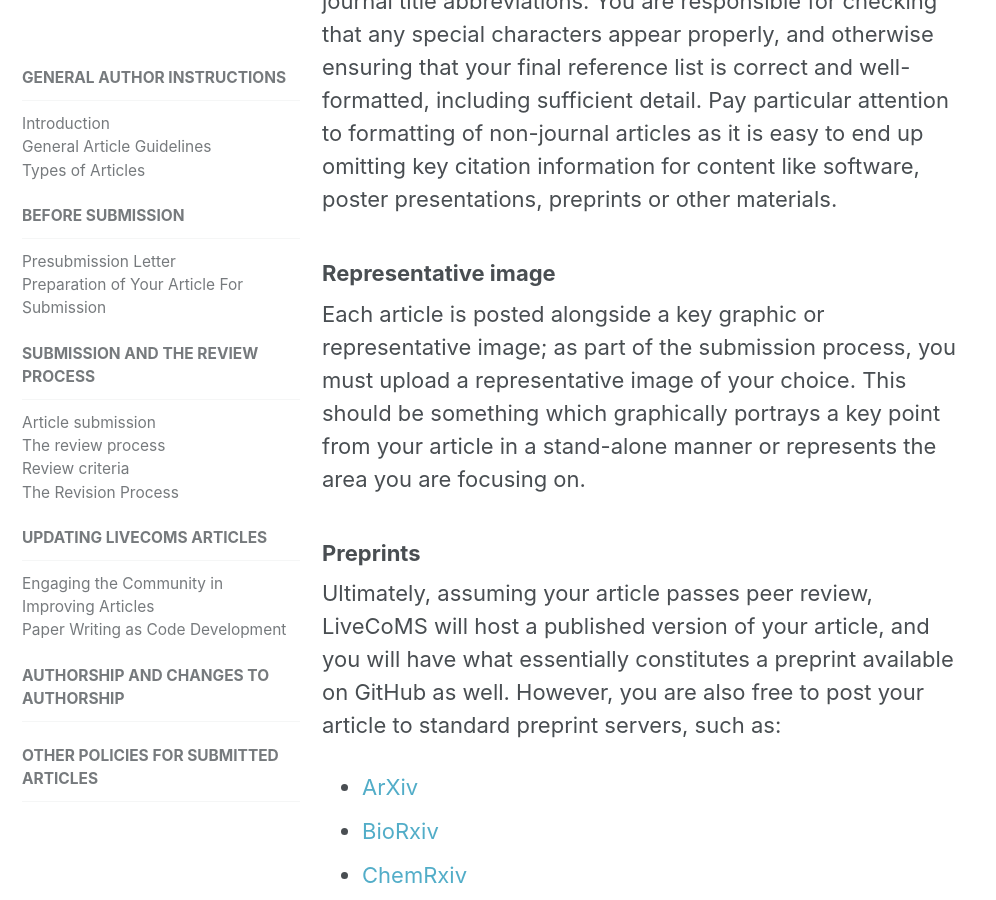
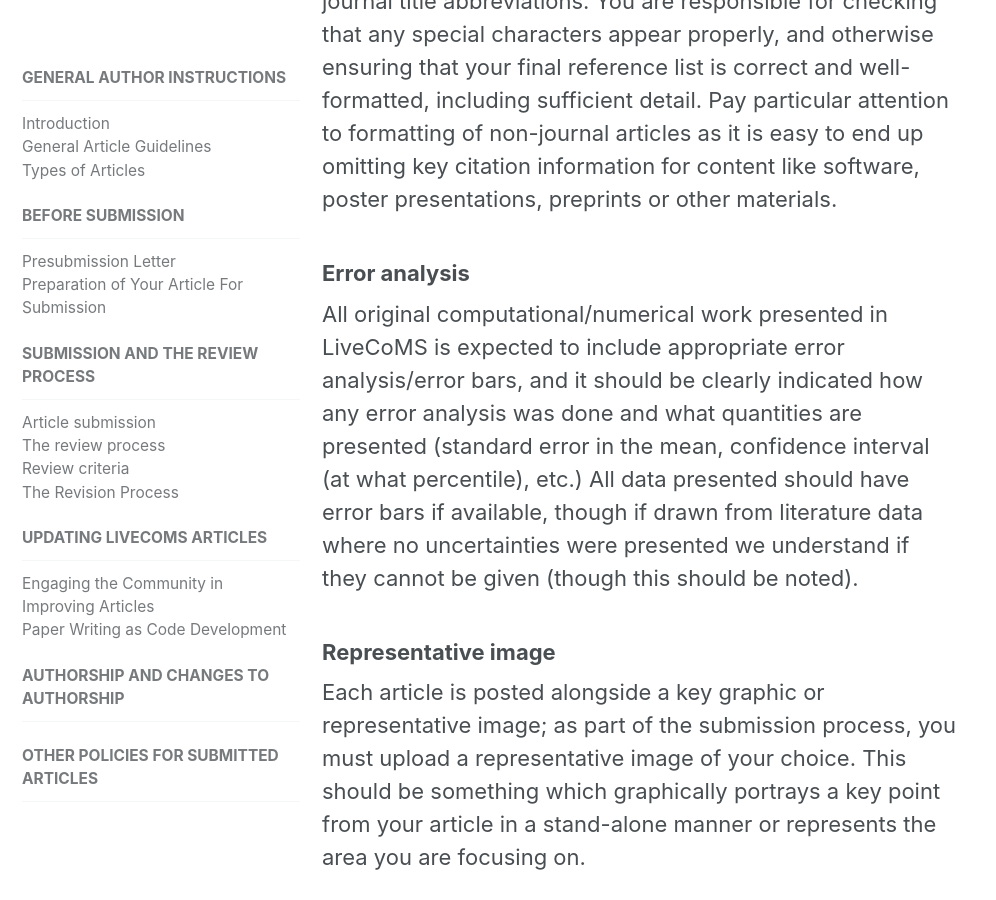
Before and after one commit to livecomsjournal/livecomsjournal.github.io, a Jekyll site: the page built from _author_instructions/01_policies.md, in a window 1280 px wide and 900 px high, scrolled down 5819 px. Shown: the whole window, without its empty margins (0-996 px from the left). Built offline with Jekyll 4.4.1, drawn with Linux system fonts in a browser that asks for light colours.

Commit message:
Error analysis discussion

```diff
--- a/_author_instructions/01_policies.md
+++ b/_author_instructions/01_policies.md
@@ -102,6 +102,11 @@ Our templates provide a bibliography style file (`.bst`) and use the `natbib` pa
 However, it is still important that your references use Title Case for article titles, and that they use journal title abbreviations.
 You are responsible for checking that any special characters appear properly, and otherwise ensuring that your final reference list is correct and well-formatted, including sufficient detail.
 Pay particular attention to formatting of non-journal articles as it is easy to end up omitting key citation information for content like software, poster presentations, preprints or other materials.
+
+### Error analysis
+
+All original computational/numerical work presented in LiveCoMS is expected to include appropriate error analysis/error bars, and it should be clearly indicated how any error analysis was done and what quantities are presented (standard error in the mean, confidence interval (at what percentile), etc.)
+All data presented should have error bars if available, though if drawn from literature data where no uncertainties were presented we understand if they cannot be given (though this should be noted).
 
 ### Representative image
 
```
